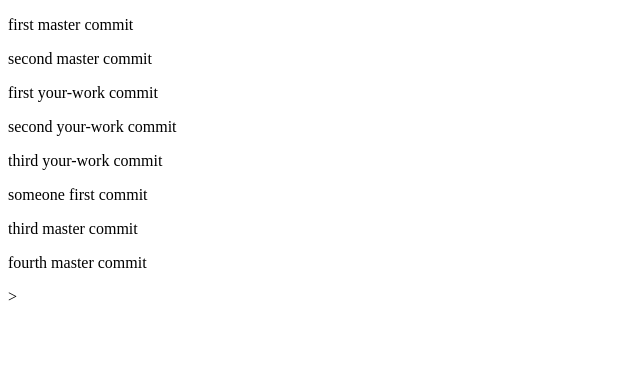
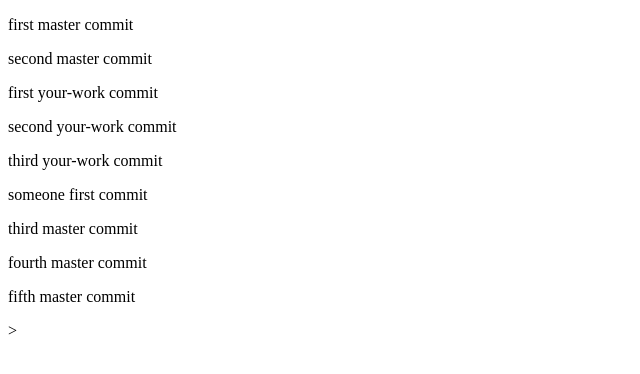
Before and after one commit to Daneej-Ahnaf/marazin_testing_repo, a plain HTML site: page index.html in a window 1280 px wide. Shown: the whole page, without its empty margins (0-640 px from the left). Drawn offline with Linux system fonts and the light colour scheme.

Commit message:
fifth master commit

```diff
--- a/index.html
+++ b/index.html
@@ -23,5 +23,7 @@
 
         <p>fourth master commit</p>
 
+        <p>fifth master commit</p>
+
 </body>
 </html>>
```
